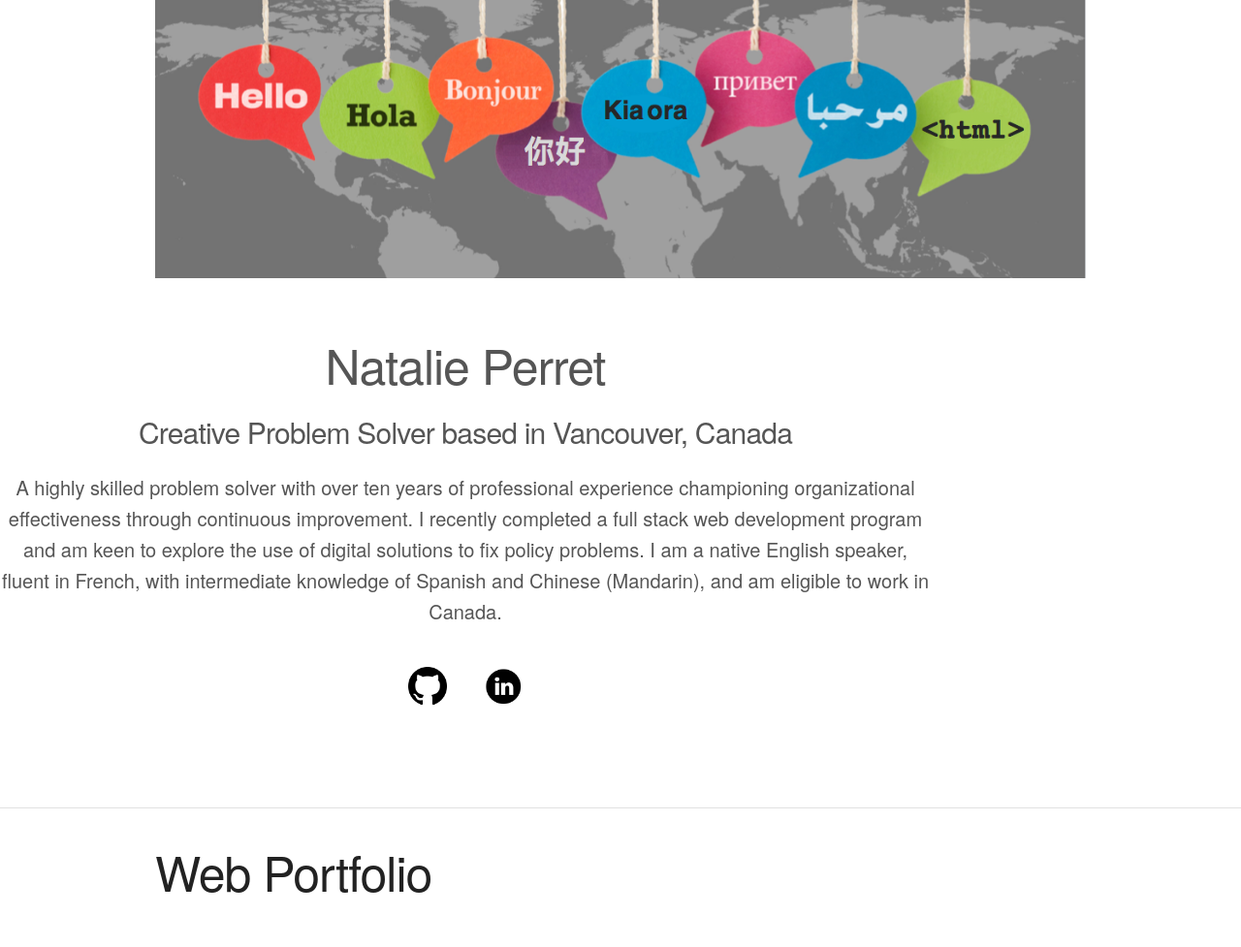
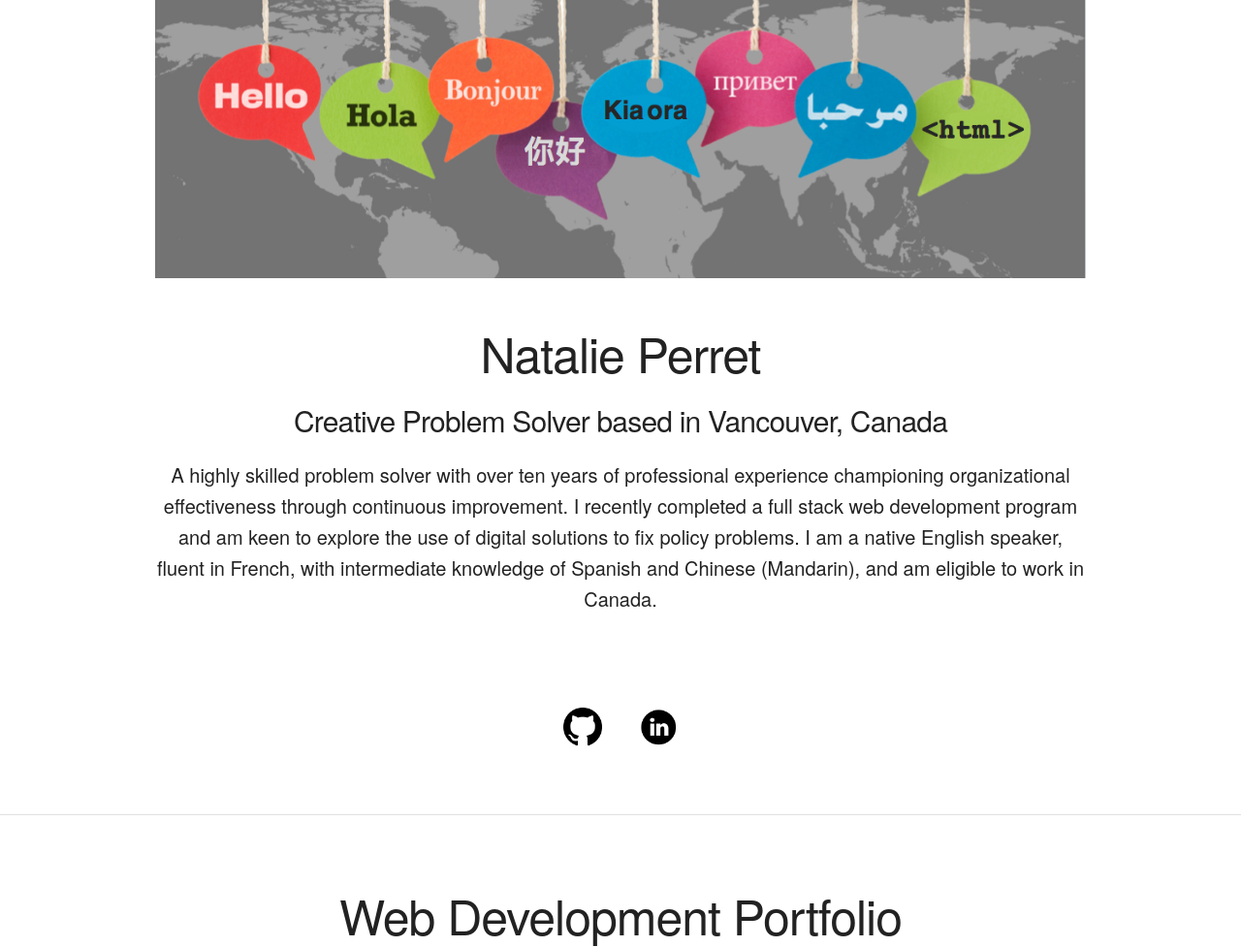
Before and after one commit to natalie-perret/natalie-perret.github.io, a plain HTML site: page index.html in a window 1280 px wide. Shown: the top 977 px of the page at 97% size. Drawn offline with nearby package versions, Linux system fonts and the light colour scheme.

Commit message:
small edits to homepage

```diff
--- a/index.html
+++ b/index.html
@@ -33,8 +33,10 @@
             <h1>Natalie Perret</h1>
             <h4>Creative Problem Solver based in Vancouver, Canada</h4>
             <p>A highly skilled problem solver with over ten years of professional experience championing organizational effectiveness through continuous improvement. I recently completed a full stack web development program and am keen to explore the use of digital solutions to fix policy problems. I am a native English speaker, fluent in French, with intermediate knowledge of Spanish and Chinese (Mandarin), and am eligible to work in Canada.</p>
-            <a class='header-links' href='https://github.com/natalie-perret/' target="_blank"><img src='./images/github.png'/></a>
-            <a class='header-links' href='https://www.linkedin.com/in/natalieperret/' target="_blank"><img src='./images/linkedin.png'/></a>
+          </div>
+          <div class="contact-links">
+            <a class='contact-links' href='https://github.com/natalie-perret/' target="_blank"><img src='./images/github.png'/></a>
+            <a class='contact-links' href='https://www.linkedin.com/in/natalieperret/' target="_blank"><img src='./images/linkedin.png'/></a>
           </div>
         </div>
       </div>
@@ -43,8 +45,8 @@
 <!-- portfolio -->
     <hr/>
     <div class="container">
-     <div class='project-box-title'>
-       <h1>Web Portfolio</h1>
+     <div class='portfolio-title'>
+       <h1>Web Development Portfolio</h1>
      </div>
       <div class="portfolio" id="portfolio">
          <div class='six columns portfolio-container'>
--- a/styles/main.css
+++ b/styles/main.css
@@ -8,10 +8,10 @@ a {
   cursor: pointer;
 }
 
-.row {
+/*.row {
   display: flex;
   align-items: center;
-}
+}*/
 
 /** banner **/
 
@@ -21,24 +21,25 @@ a {
 }
 
 /** header intro **/
-.header {
+.name {
   display: flex;
   flex-wrap: wrap;
   flex-direction: column;
-  color: #555;
+  /*color: #555;*/
   width: 100%;
   text-align: center;
   margin: 0;
   padding: 4% 0%;
 }
 
-.header-links {
+.contact-links {
   padding: 2vh 0vh;
   margin: auto;
-  height: 100%
+  height: 100%;
+  text-align: center;
 }
 
-.header-links img {
+.contact-links img {
   padding: 2vh;
   height: 5vh;
 }
@@ -56,6 +57,17 @@ a {
   width: 80%;
 }
 
+.portfolio-title {
+  display: flex;
+  flex-wrap: wrap;
+  flex-direction: column;
+  /*color: #555;*/
+  width: 100%;
+  text-align: center;
+  margin: 0;
+  padding: 4% 0%;
+}
+
 .portfolio-img {
   max-width: 100%;
   max-height: 100%;
```
